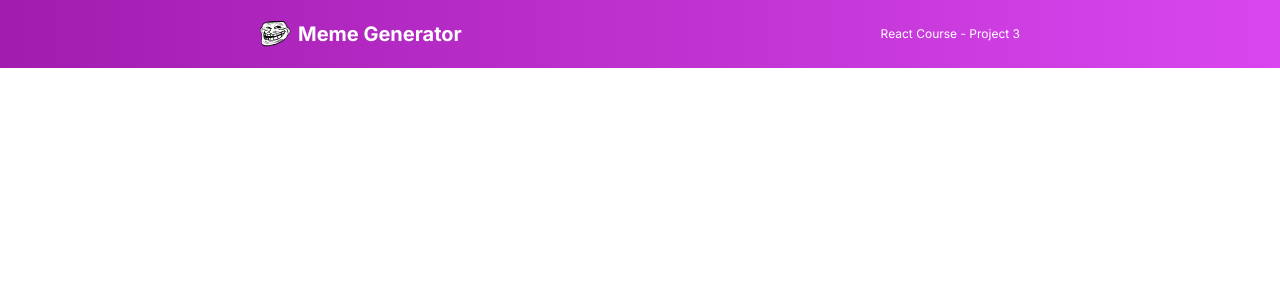
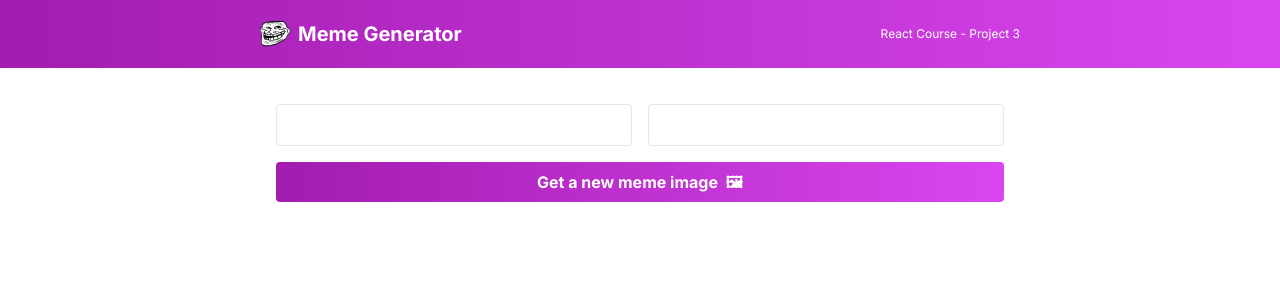
Before and after one commit to DiaperHater/meme-generator, a React (Vite) app: page / in a window 1280 px wide. Shown: the top 300 px of the page. Built offline with nearby package versions, Linux system fonts and the light colour scheme.

Commit message:
feat: Meme component

```diff
--- a/src/App.jsx
+++ b/src/App.jsx
@@ -1,4 +1,5 @@
 import Header from './components/Header'
+import Meme from './components/Meme'
 
 
 export default function App() {
@@ -7,6 +8,7 @@ export default function App() {
   return (
     <div>
       <Header title="React Course - Project 3"/>
+      <Meme />
     </div>
   )
 }
--- a/src/components/Header.jsx
+++ b/src/components/Header.jsx
@@ -1,7 +1,7 @@
 export default function Header(props) {
 
     return (
-        <header className="bg-gradient-to-r from-fuchsia-700 to-fuchsia-500 text-white">
+        <header className="bg-gradient text-white">
             <div className="wrapper flex items-center justify-between p-[20px]">
                 <div className="flex">
                     <img src="/assets/images/logo.svg" alt="" className="w-[31px] mr-[7px]" />
--- /dev/null
+++ b/src/components/Meme.jsx
@@ -0,0 +1,19 @@
+export default function Meme() {
+
+    return (
+        <section className="py-[36px]">
+            <div className="wrapper">
+                <form className="meme">
+                    <div className="flex space-x-4 mb-4">
+                        <input type="text" name="top-text" id="top-text" className="border flex-grow rounded text-xs p-3" />
+                        <input type="text" name="bottom-text" id="bottom-text" className="border flex-grow rounded text-xs p-3"/>
+                    </div>
+                    <input
+                        type="submit" name="submit" id="submit" value="Get a new meme image  🖼"
+                        className="bg-gradient w-full py-2 text-white font-bold rounded"
+                    />
+                </form>
+            </div>
+        </section>
+    )
+}
--- a/src/index.css
+++ b/src/index.css
@@ -10,4 +10,8 @@
     .wrapper {
         @apply w-[800px] max-w-full mx-auto px-[36px];
     }
+
+    .bg-gradient {
+      @apply bg-gradient-to-r from-fuchsia-700 to-fuchsia-500;
+    }
   }
```
